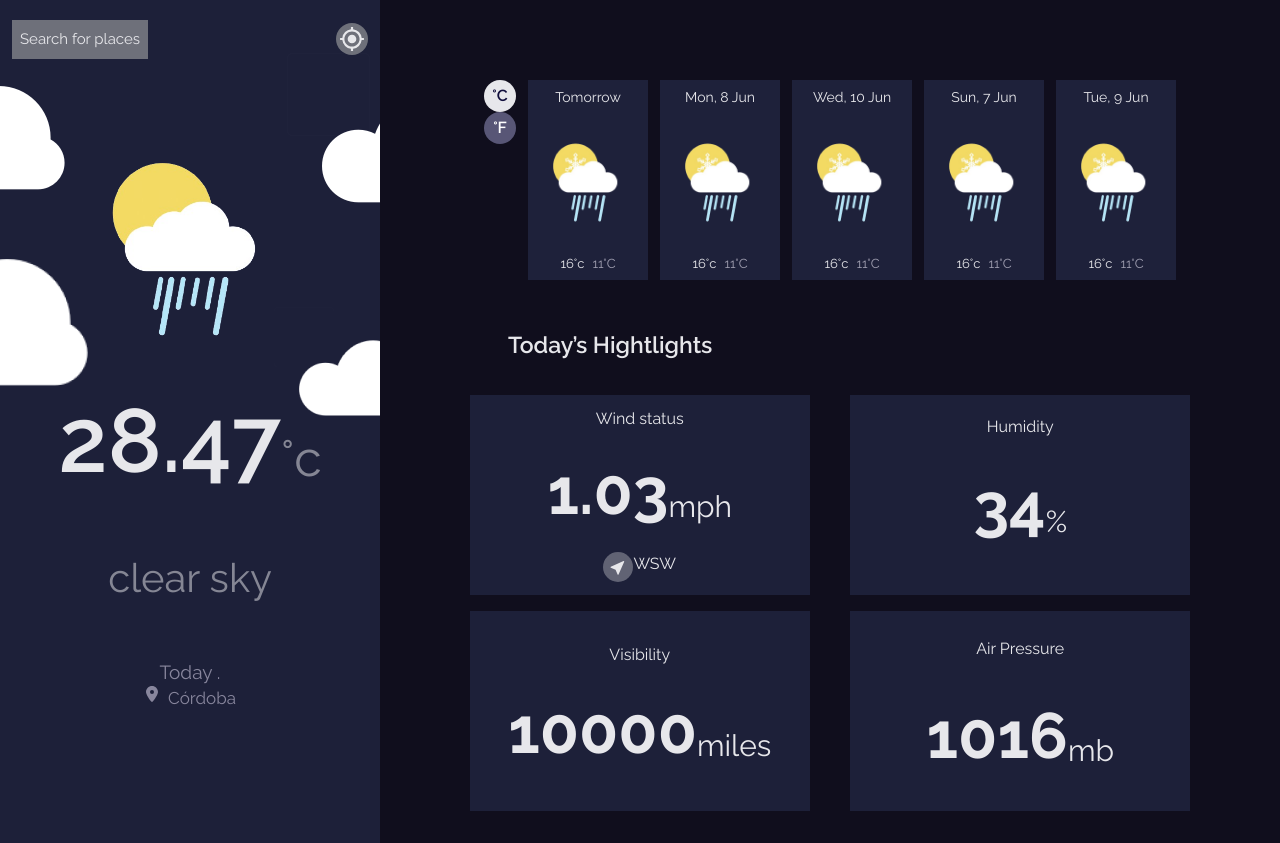
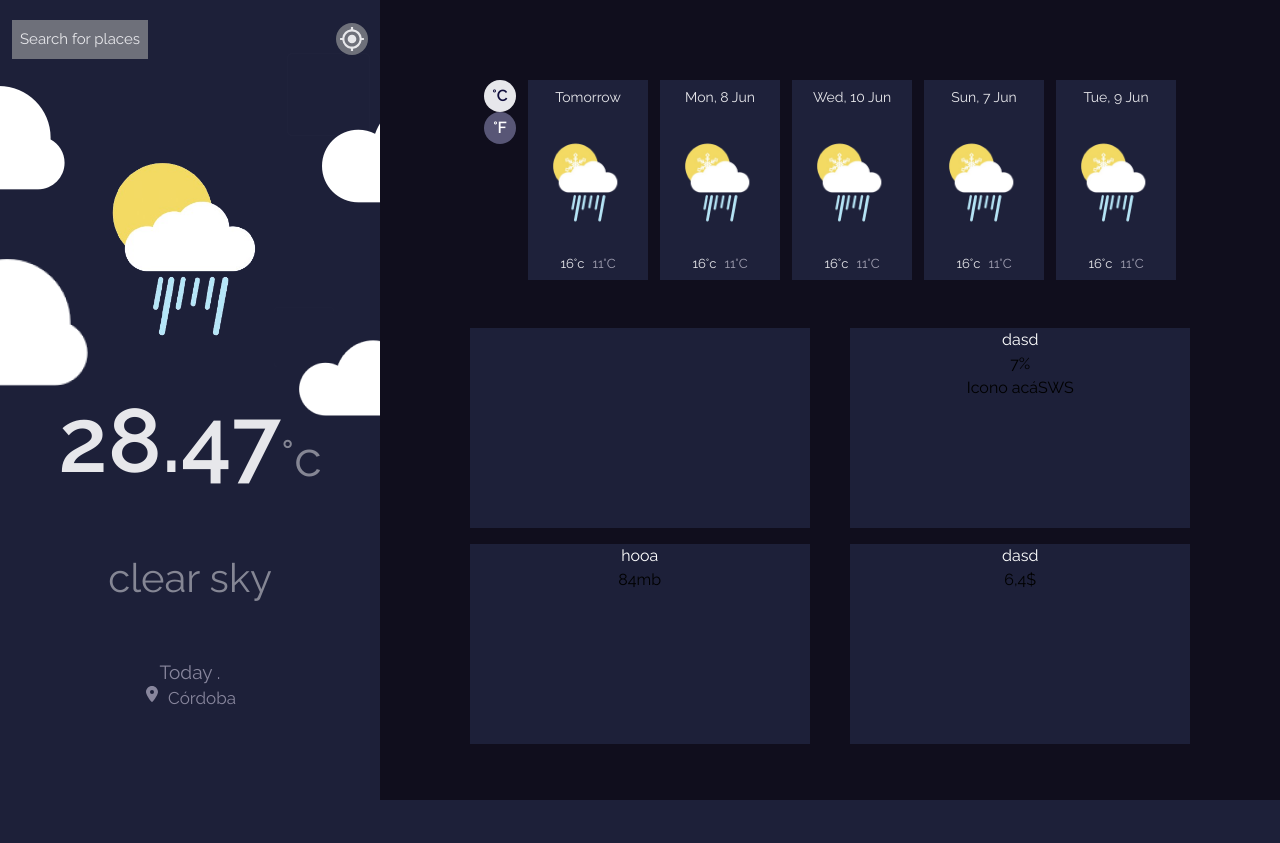
Before and after one commit to VictoriaTorres0/Weather-app, a React (Vite) app: page / in a window 1280 px wide. After the commit the page ends 800 px from the top, so only its background shows below. Built offline with nearby package versions, Linux system fonts and the light colour scheme.

Commit message:
Se borro el contenido de este componente y se volvió reutilizable en App.

```diff
--- a/src/App.jsx
+++ b/src/App.jsx
@@ -5,8 +5,9 @@ import WeatherCalendar from "./pages/WeatherCalendar.jsx";
 import TodayHighlightsSection from "./pages/TodayHighlightsSection.jsx";
 import { useEffect, useState } from "react";
 import axios from "axios";
+import { motion } from "framer-motion";
 
-function App() {
+function App({ text }) {
   const [data, setData] = useState({
     coord: {
       lon: -64.1811,
@@ -92,12 +93,27 @@ function App() {
         <SearchPlaces data={data} openModal={openModal} />
         <div className="grow bg-secondary">
           <WeatherCalendar data={data} />
+          <motion.div
+            initial={{ opacity: 0, scale: 0.5 }}
+            animate={{ opacity: 1, scale: 1 }}
+            transition={{ duration: 0.5 }}
+            className="pb-8 grid justify-center items-center gap-4 lg:grid-rows-2 lg:grid-cols-2 place-items-center max-w-[745px] mx-auto"
+          >
             <TodayHighlightsSection
               visibility={data.visibility}
               humidity={data.main.humidity}
               wind={data.wind}
               pressure={data.main.pressure}
             />
+            <TodayHighlightsSection title={"dasd"} value="7" unit={"%"}>
+              <div>
+                <span>Icono acá</span>
+                <span>SWS</span>
+              </div>
+            </TodayHighlightsSection>
+            <TodayHighlightsSection title={"hooa"} value="84" unit={"mb"} />
+            <TodayHighlightsSection title="dasd" value="6,4" unit={"$"} />
+          </motion.div>
         </div>
       </div>
     </div>
--- a/src/pages/TodayHighlightsSection.jsx
+++ b/src/pages/TodayHighlightsSection.jsx
@@ -1,61 +1,12 @@
-import { motion } from "framer-motion";
-import { BsFillCursorFill } from "react-icons/bs";
-
-function TodayHighlightsSection({ visibility, humidity, wind, pressure }) {
+function TodayHighlightsSection({ title, value, unit, children = undefined }) {
   return (
-    <div>
-      <h2 className="font-raleway pb-8 text-start pl-[8rem] text-[24px] font-semibold text-[#E7E7EB] md:text-[18px] lg:text-[23px]">
-        Today’s Hightlights
-      </h2>
-      <motion.div
-        initial={{ opacity: 0, scale: 0.5 }}
-        animate={{ opacity: 1, scale: 1 }}
-        transition={{ duration: 0.5 }}
-        className="pb-8 grid justify-center items-center gap-4 lg:grid-rows-2 lg:grid-cols-2 place-items-center max-w-[745px] mx-auto"
-      >
-        <div className="bg-primary w-[340px] h-[200px] flex flex-col justify-evenly">
-          <p className="text-[#E7E7EB]">Wind status</p>
-          <div className="flex justify-center">
-            <h2 className="text-[#E7E7EB] font-bold text-[64px]">
-              {wind.speed}
-            </h2>
-            <span className="text-[#E7E7EB] text-[30px] pt-10">mph</span>
-          </div>
-          <div className="flex justify-center">
-            <div className="bg-[#FFFFFF4D] flex justify-center items-center rounded-full h-[30px] w-[30px]">
-              <BsFillCursorFill className="text-[#E7E7EB]" />
-            </div>
-
-            <p className="text-[#E7E7EB]">WSW</p>
-          </div>
-        </div>
-        <div className="bg-primary w-[340px] h-[200px] flex flex-col justify-evenly">
-          <p className="text-[#E7E7EB]">Humidity</p>
-          <div className="flex justify-center">
-            <h2 className="text-[#E7E7EB] font-bold text-[64px]">{humidity}</h2>
-            <span className="text-[#E7E7EB] text-[30px] pt-10">%</span>
-          </div>
-          <div className="flex justify-center "></div>
-        </div>
-        <div className="bg-primary w-[340px] h-[200px] flex flex-col justify-evenly">
-          <p className="text-[#E7E7EB]"></p>
-          <h2 className="text-[#E7E7EB]">Visibility</h2>
-          <div className="flex justify-center">
-            <h2 className="text-[#E7E7EB] font-bold text-[64px]">
-              {visibility}
-            </h2>
-            <span className="text-[#E7E7EB] text-[30px] pt-10">miles</span>
-          </div>
-          <div className="flex justify-center "></div>
-        </div>
-        <div className="bg-primary w-[340px] h-[200px] flex flex-col justify-evenly">
-          <p className="text-[#E7E7EB] ">Air Pressure</p>
-          <div className="flex justify-center">
-            <h2 className="text-[#E7E7EB] font-bold text-[64px]">{pressure}</h2>
-            <span className="text-[#E7E7EB] text-[30px] pt-10">mb</span>
-          </div>
-        </div>
-      </motion.div>
+    <div className="bg-primary  w-[340px] h-[200px]">
+      <h2 className="text-white">{title}</h2>
+      <div>
+        <span>{value}</span>
+        <span>{unit}</span>
+      </div>
+      {children}
     </div>
   );
 }
```
Lines whose indentation alone changed are shown as unchanged.
